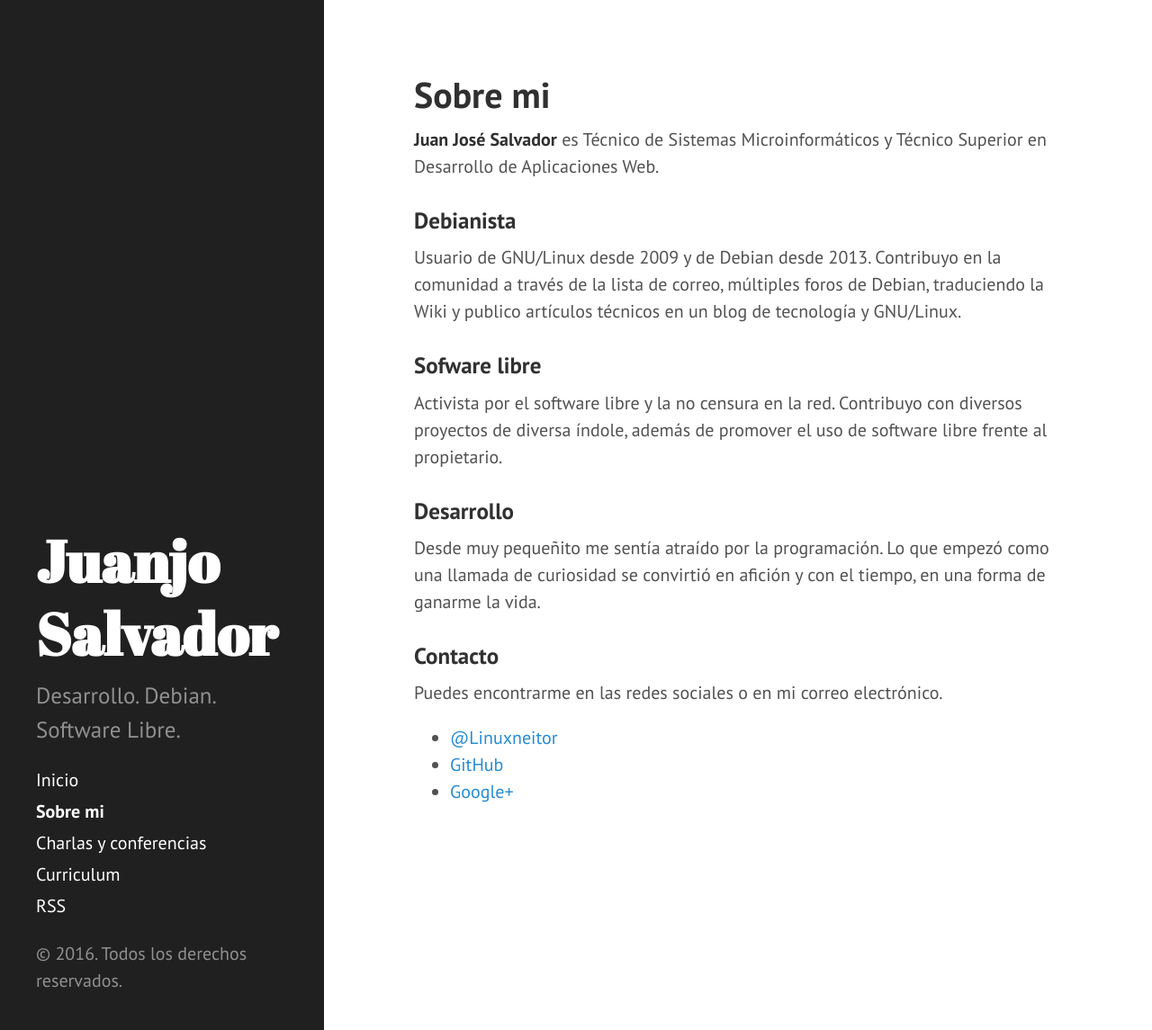
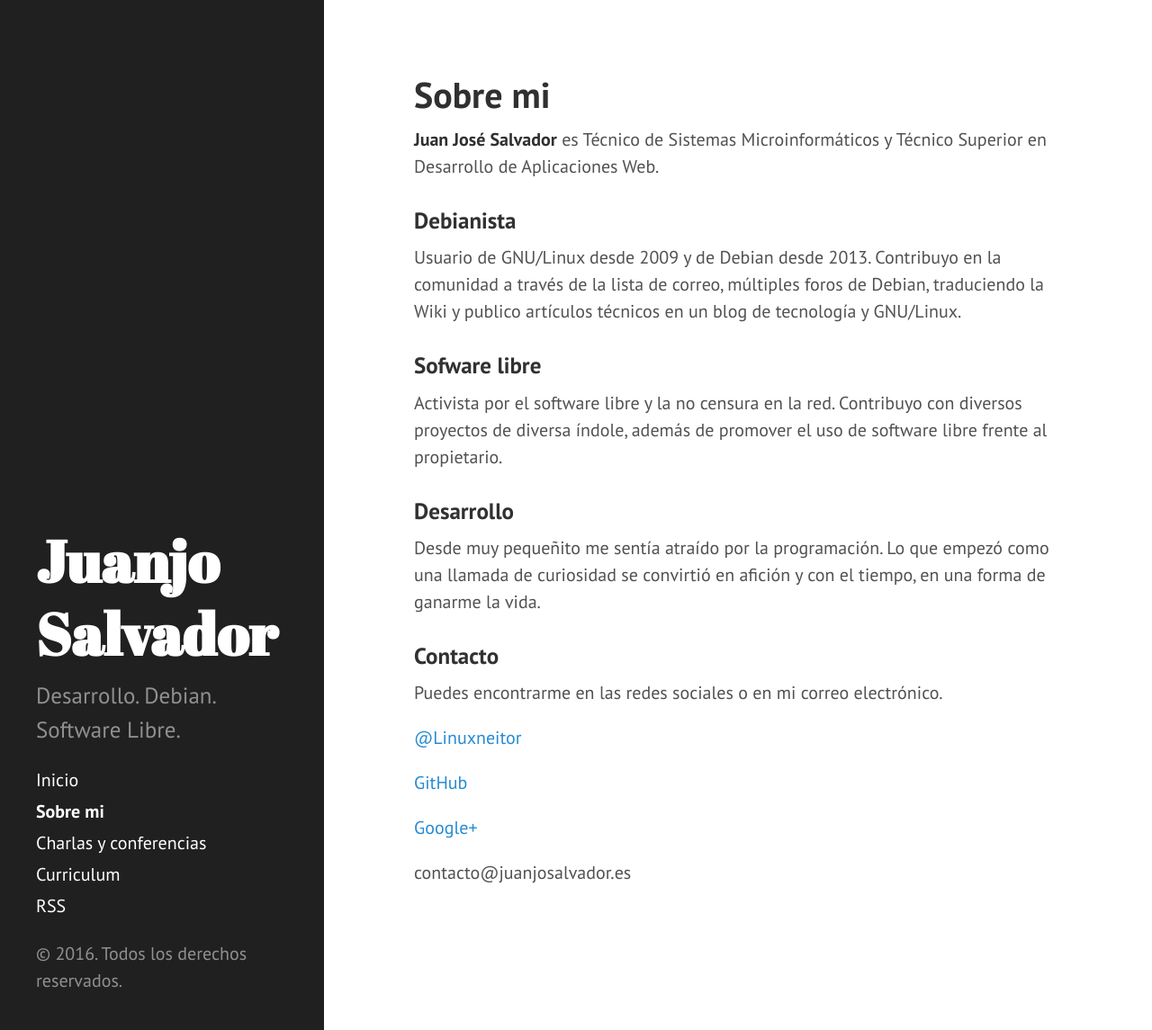
Before and after one commit to JuanjoSalvador/blog, a Jekyll site: the page built from about.md, in a window 1280 px wide and 1145 px high. Shown: the whole window at 90% size. Built offline with Jekyll 4.4.1, drawn with Linux system fonts in a browser that asks for light colours; Markdown is read by kramdown in place of the engine named in the settings.

Commit message:
Update about.md

```diff
--- a/about.md
+++ b/about.md
@@ -18,6 +18,11 @@ Desde muy pequeñito me sentía atraído por la programación. Lo que empezó co
 
 ### Contacto
 Puedes encontrarme en las redes sociales o en mi correo electrónico.
-* [@Linuxneitor](http://twitter.com/Linuxneitor)
-* [GitHub](http://www.github.com/JuanjoSalvador)
-* [Google+](https://plus.google.com/u/0/+JuanjoSalvador)
+
+[@Linuxneitor](http://twitter.com/Linuxneitor)
+
+[GitHub](http://www.github.com/JuanjoSalvador)
+
+[Google+](https://plus.google.com/u/0/+JuanjoSalvador)
+
+contacto@juanjosalvador.es
```
Also changed, not shown: other parts of about.md (+1 -1 lines).
